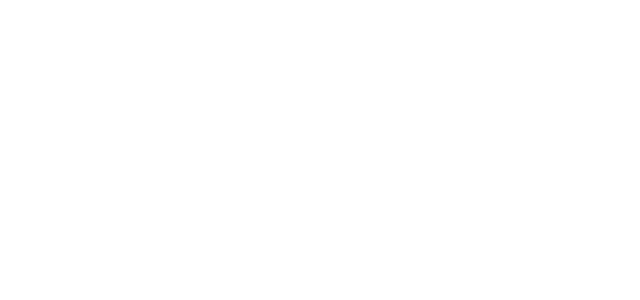
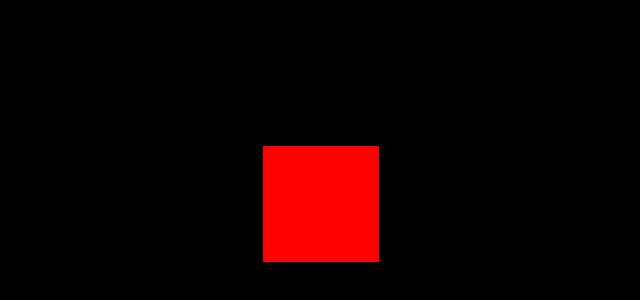
Before and after one commit to jimman2003/harmonic_oscilator_3d, a website built with Vite: page index.html in a window 1280 px wide. Shown: the part 196-496 px from the top of the page, without its empty margins (319-959 px from the left). Built offline with nearby package versions, Linux system fonts and the light colour scheme.

Commit message:
Create basic scene

```diff
--- a/main.js
+++ b/main.js
@@ -1 +1,24 @@
 import * as THREE from 'three';
+import { VelocityShader } from 'three/examples/jsm/Addons.js';
+
+const scene = new THREE.Scene();
+const camera = new THREE.PerspectiveCamera( 75, window.innerWidth / window.innerHeight, 0.1, 1000 );
+
+const renderer = new THREE.WebGLRenderer({antialias: true});
+renderer.setSize( window.innerWidth, window.innerHeight );
+document.body.appendChild( renderer.domElement );
+const geometry = new THREE.BoxGeometry( 1, 1, 1);
+const material = new THREE.MeshBasicMaterial( { color: 0xff0000 } );
+const cube = new THREE.Mesh( geometry, material );
+scene.add( cube );
+
+camera.position.z = 5;
+function physics(force,mass) {
+    acceleration=force/mass
+}
+function animate() {
+	requestAnimationFrame( animate );
+
+	renderer.render( scene, camera );
+}
+animate()
```
Also changed, not shown: index.html (+2 -2 lines).
